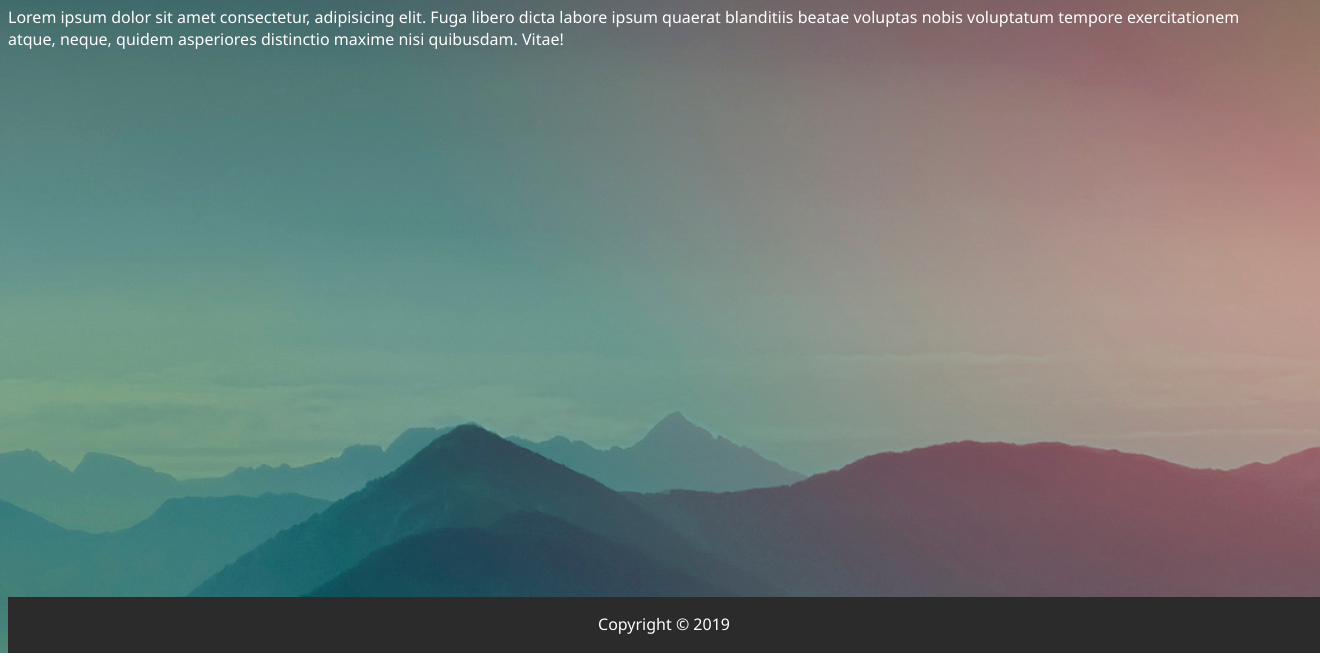
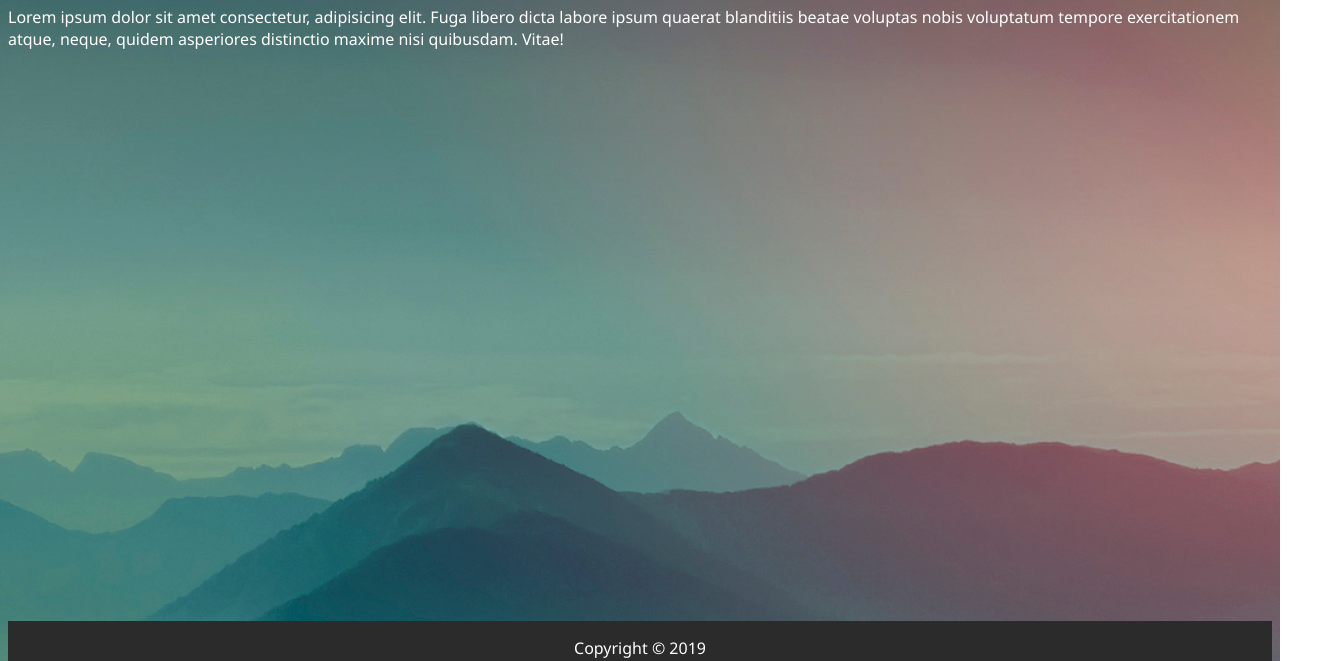
Before and after one commit to ChrisBB95/business_website, a website: page dist/index.html in a window 1280 px wide. Shown: the part 147-808 px from the top of the page, 1320 px wide, since content can reach past the window. Drawn offline with Linux system fonts and the light colour scheme.

Commit message:
fixed footer width issue

```diff
--- a/scss/main.scss
+++ b/scss/main.scss
@@ -1,8 +1,21 @@
+* {
+  box-sizing: border-box;
+}
+
+html {
+  height: 100%;
+  position: relative;
+}
+
 body {
-  color: #fff;
   font-family: "Segoe UI", Tahoma, Geneva, Verdana, sans-serif;
   background-image: url("../img/bg-img.jpg");
   background-repeat: no-repeat;
+  position: relative;
+  color: #fff;
+  min-height: 100vh;
+  overflow: hidden;
+  padding-bottom: 5vh;
 
   header {
     ul {
@@ -36,14 +49,15 @@ body {
   }
 
   main {
+    color: #fff;
   }
 
-  footer {
+  #footer {
+    background: #2b2b2b;
+    color: #fff;
     text-align: center;
     padding: 1rem;
-    background: #2b2b2b;
-    color: #fff;
-    height: 3vh;
+    height: 5vh;
     position: absolute;
     bottom: 0;
     width: 100%;
```
Also changed, not shown: dist/css/main.css, dist/index.html.
